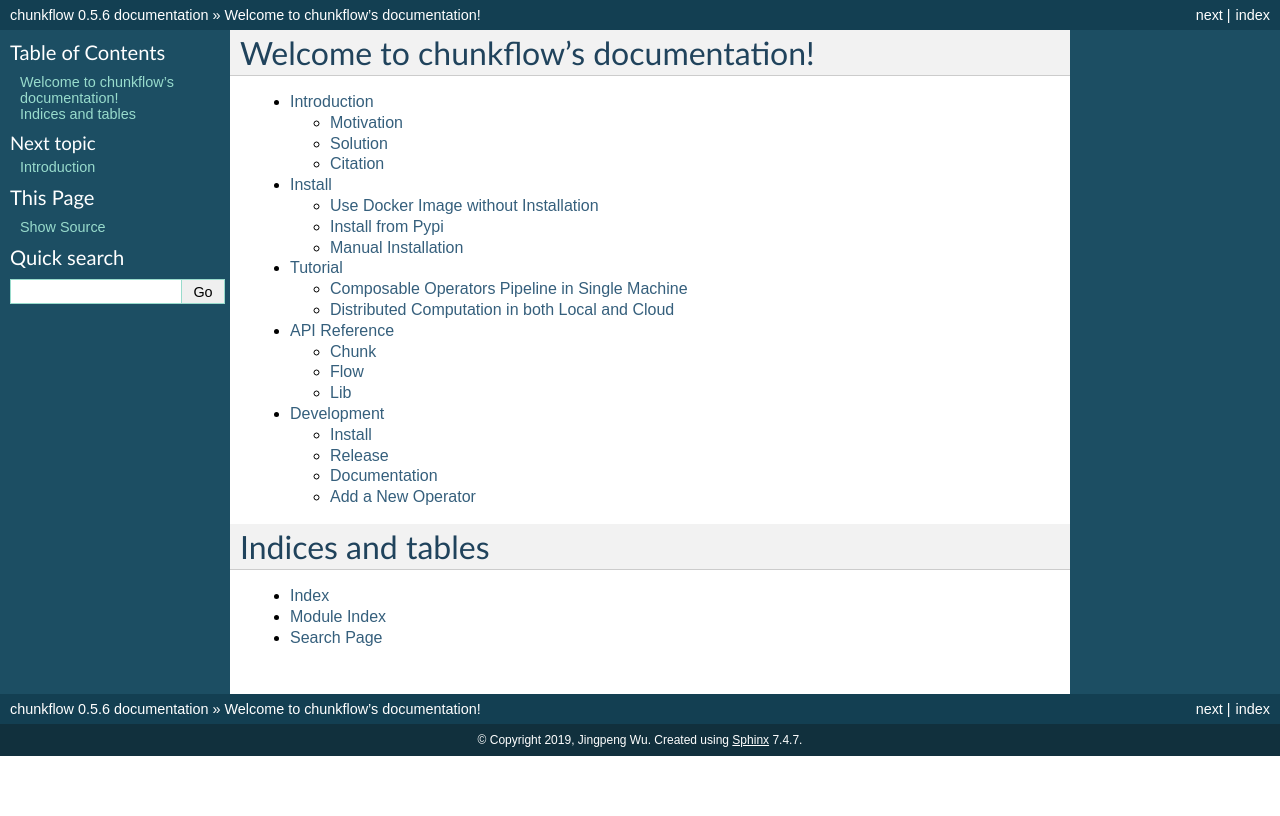
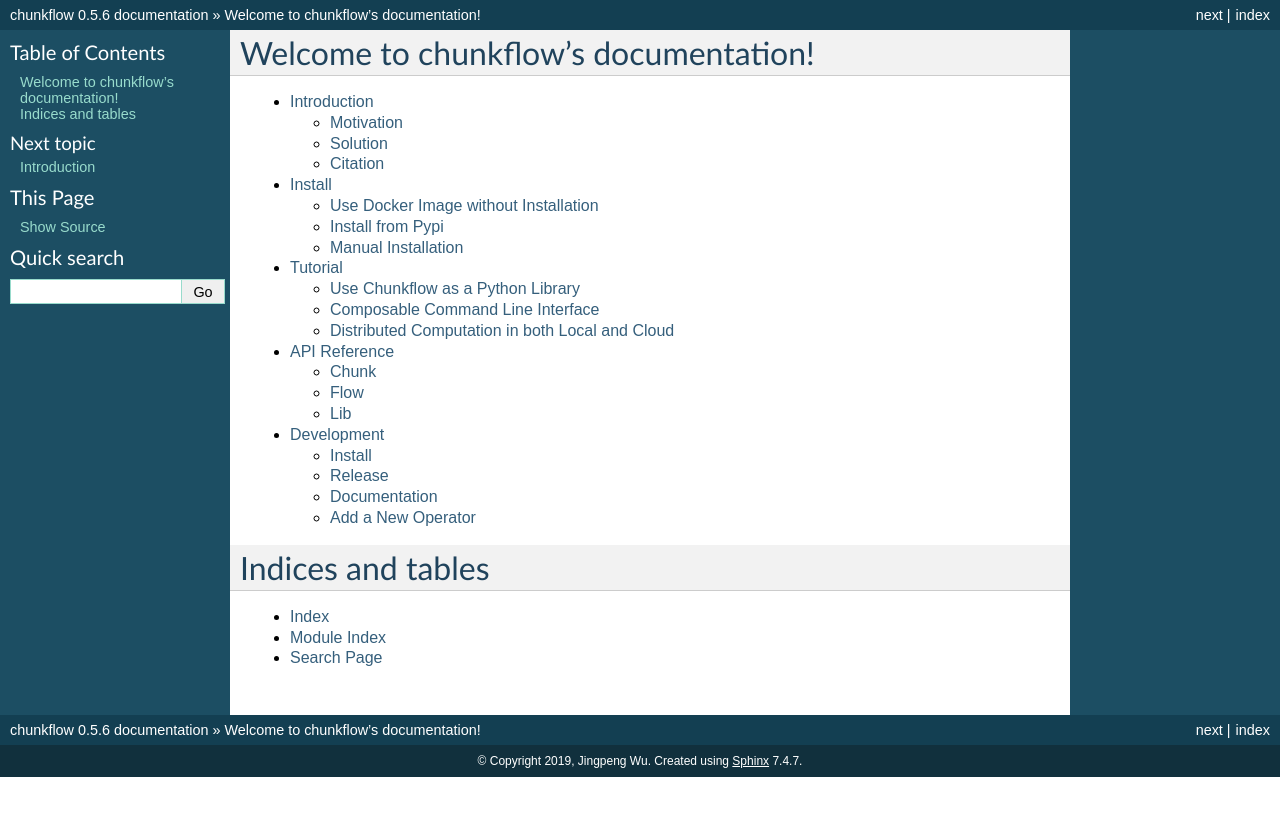
Before and after one commit to seung-lab/chunkflow, a Sphinx documentation site: the page built from docs/source/index.rst, in a window 1280 px wide. Shown: the top 816 px of the page. Built offline with Sphinx 7.4.7, drawn with Linux system fonts in a browser that asks for light colours.

Commit message:
add documentation to use chunkflow as a python library; fix some command line blocks

```diff
--- a/docs/source/tutorial.rst
+++ b/docs/source/tutorial.rst
@@ -3,10 +3,19 @@
 Tutorial
 ##############
 
+Use Chunkflow as a Python Library
+**********************************
+Chunkflow is a python library and all the operators can be used a python function. You can start using it with:
 
-Composable Operators Pipeline in Single Machine
-***********************************************
-You can compose operators and create your own pipeline flexibly. The operators could be reused in different applications.
+.. code-block:: python
+
+   import chunkflow
+
+For the full list of api functions, please checkout the :ref:`api`.
+
+Composable Command Line Interface
+*****************************************************************
+Chunkflow also provide a composable command line interface. You can compose operators and create your own pipeline flexibly for your specific application. The operators could be reused in different applications.
 
 You can get a list of available operators by::
 
@@ -190,6 +202,7 @@
 
     chunkflow read-tif --file-name path/of/image.tif -o image inference --convnet-model path/of/model.py --convnet-weight-path path/of/weight.pt --patch-size 20 256 256 --patch-overlap 4 64 64 --num-output-channels 3 -f pytorch --batch-size 12 --mask-output-chunk -i image -o affs write-h5 -i affs --file-name affs.h5 agglomerate --threshold 0.7 --aff-threshold-low 0.001 --aff-threshold-high 0.9999 -i affs -o seg write-tif -i seg -f seg.tif neuroglancer -c image,affs,seg -p 33333 -v 30 6 6
 
+
 Distributed Computation in both Local and Cloud
 *************************************************
 We use AWS SQS_ queue to decouple task producing and managing frontend and the computational heavy backend. In the frontend, you can produce a bunch of tasks to AWS SQS queue, and the tasks are managed in AWS SQS. Then, you can launch any number of chunkflow workers in **both** local and cloud. You can even mix using multiple cloud instances. Actually, you can use **any** computer with internet connection and AWS authentication **at the same time**. This hybrid cloud architecture enables maximum computational resources usage.
@@ -228,7 +241,7 @@
 
 Deploy in Local Computers
 ===========================
-You can fetch the task from SQS queue, and perform the computation locally. You can compose the operations to create your pipeline. Here is a simple example:
+You can fetch the task from SQS queue, and perform the computation locally. You can compose the operations to create your pipeline. Here is a simple example::
 
    chunkflow --verbose --mip 2 fetch-task --queue-name=my-queue --visibility-timeout=3600 cutout --volume-path=my-volume-path --expand-margin-size 10 128 128 --fill-missing inference --convnet-model=my-model-name --convnet-weight-path="/nets/weight.pt" --patch-size 20 256 256 --patch-overlap 10 128 128 --framework='pytorch' --batch-size=8 save --volume-path="my/output/path" --upload-log --nproc 0 --create-thumbnail cloud-watch delete-task-in-queue
 
@@ -243,7 +256,7 @@
 
 Performance Analysis
 =====================
-You can use ``log-summary`` to give a brief summary of operator performance:
+You can use ``log-summary`` to give a brief summary of operator performance::
 
    chunkflow log-summary --log-dir /tmp/log --output-size 156 1280 1280
 
```
Also changed, not shown: other parts of docs/source/tutorial.rst (+4 -1 lines).
